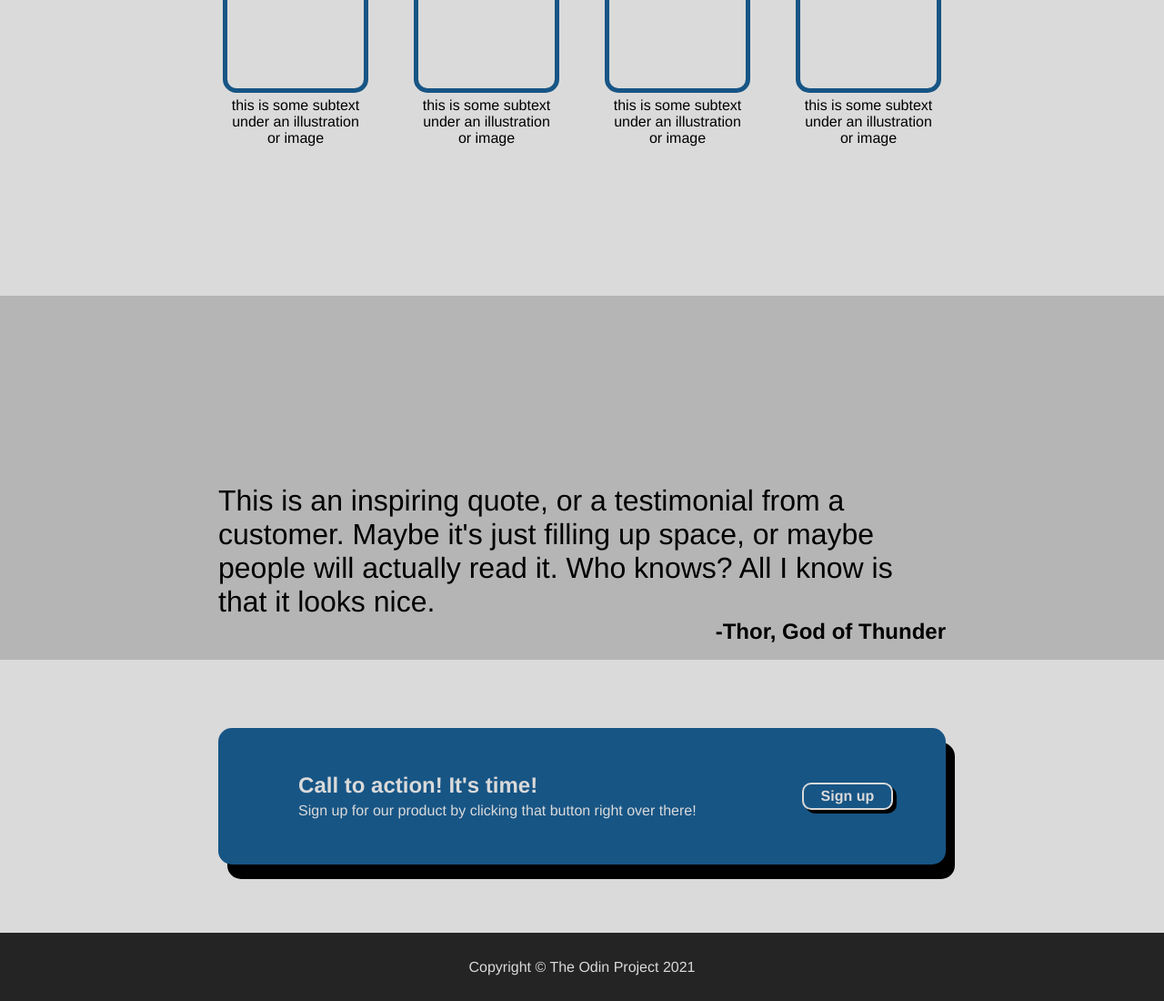
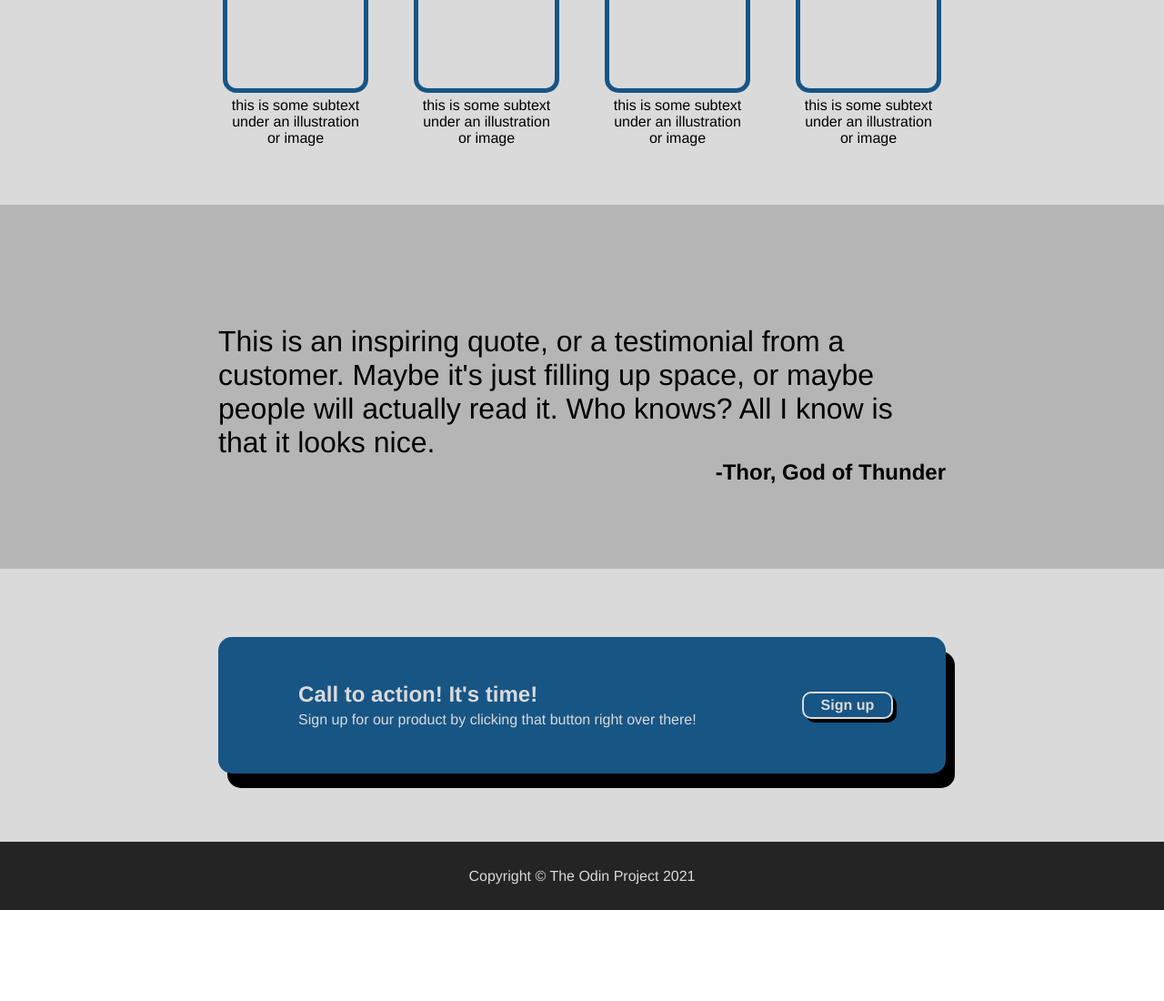
Before and after one commit to GranularSumo/Landing-Page, a plain HTML site: page index.html in a window 1280 px wide. Shown: the part 635-1735 px from the top of the page at 91% size. After the commit the page ends 1635 px from the top, so only its background shows below. Drawn offline with Linux system fonts and the light colour scheme.

Commit message:
modified - style.css
changed positioning of section3 and adjusted the height of section 2

```diff
--- a/style.css
+++ b/style.css
@@ -92,7 +92,7 @@ a {
     align-items: center;
     margin: 0;
     background-color: rgb(218, 218, 218);
-    height: 500px;
+    height: 400px;
 }
 
 .section-2 .header2 {
@@ -143,7 +143,7 @@ a {
 
 .section-3 .quote {
     width: 800px;
-    margin-top: 175px;
+    margin-top: 100px;
     font-size: 32px;
 }
 .section-3 .quote p {
```
